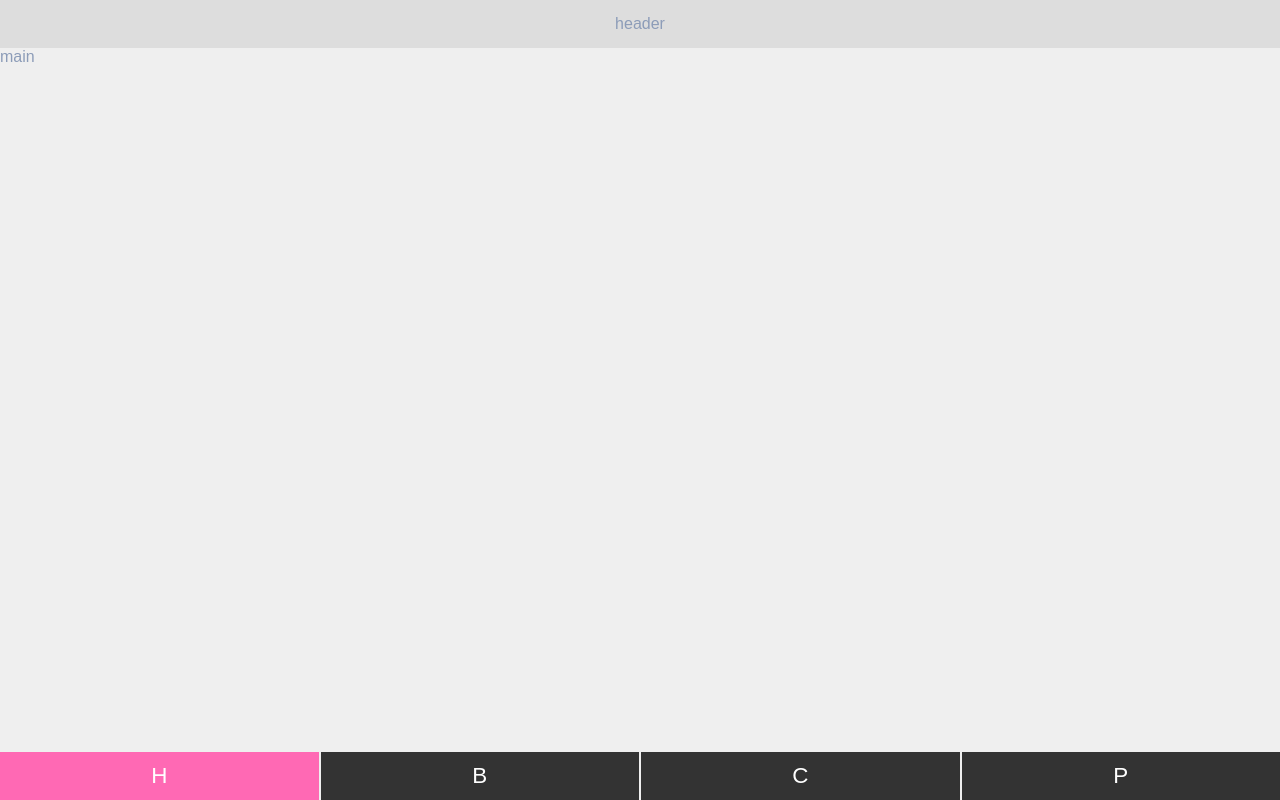
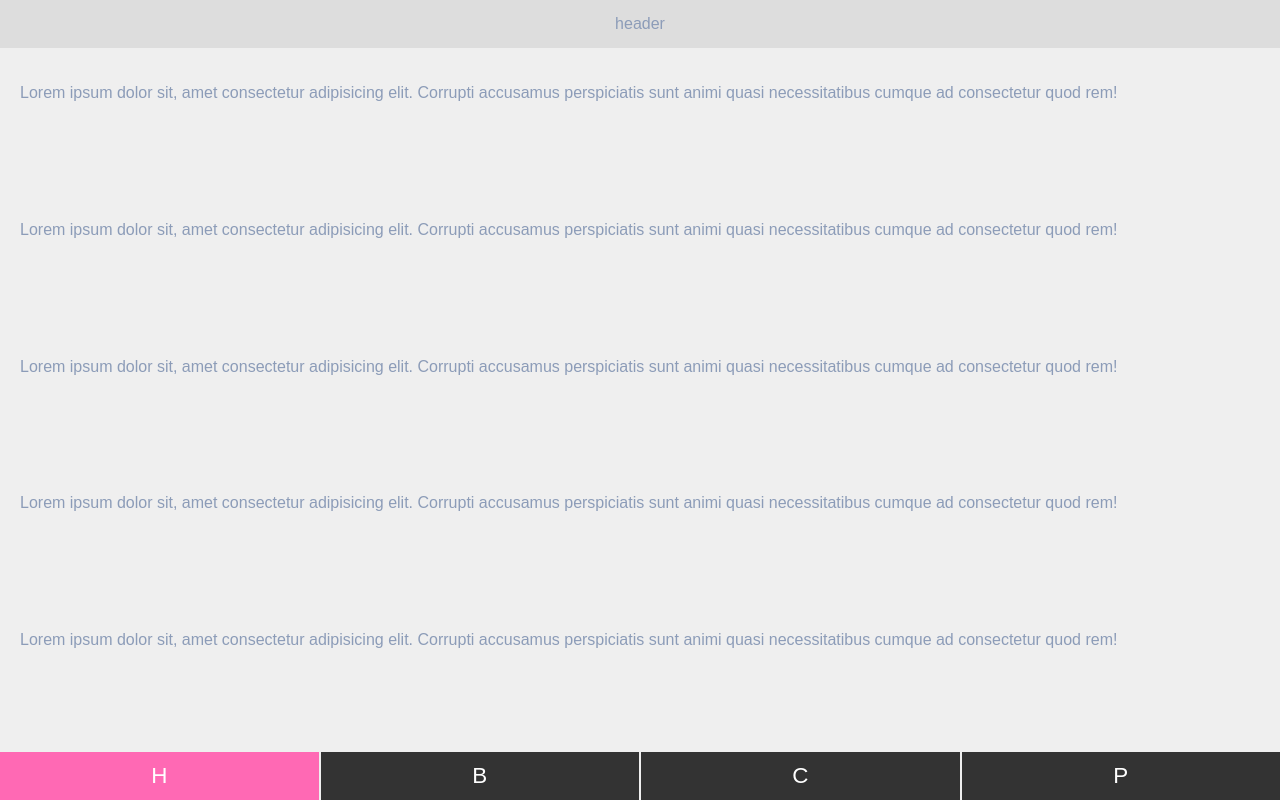
Before and after one commit to miriamhaenle/quiz-app, a website built with Parcel: page src/index.html in a window 1280 px wide. Built offline with nearby package versions, Linux system fonts and the light colour scheme.

Commit message:
Added new component styles

```diff
--- a/src/index.html
+++ b/src/index.html
@@ -8,7 +8,43 @@
   </head>
   <body class="main-grid">
     <header class="main-header">header</header>
-    <main>main</main>
+    <main class="scrollable p-20 gap-20">
+      <section class="question">
+        <p class="card--question">
+          Lorem ipsum dolor sit, amet consectetur adipisicing elit. Corrupti
+          accusamus perspiciatis sunt animi quasi necessitatibus cumque ad
+          consectetur quod rem!
+        </p>
+      </section>
+      <section class="question">
+        <p class="card--question">
+          Lorem ipsum dolor sit, amet consectetur adipisicing elit. Corrupti
+          accusamus perspiciatis sunt animi quasi necessitatibus cumque ad
+          consectetur quod rem!
+        </p>
+      </section>
+      <section class="question">
+        <p class="card--question">
+          Lorem ipsum dolor sit, amet consectetur adipisicing elit. Corrupti
+          accusamus perspiciatis sunt animi quasi necessitatibus cumque ad
+          consectetur quod rem!
+        </p>
+      </section>
+      <section class="question">
+        <p class="card--question">
+          Lorem ipsum dolor sit, amet consectetur adipisicing elit. Corrupti
+          accusamus perspiciatis sunt animi quasi necessitatibus cumque ad
+          consectetur quod rem!
+        </p>
+      </section>
+      <section class="question">
+        <p class="card--question">
+          Lorem ipsum dolor sit, amet consectetur adipisicing elit. Corrupti
+          accusamus perspiciatis sunt animi quasi necessitatibus cumque ad
+          consectetur quod rem!
+        </p>
+      </section>
+    </main>
     <nav class="navigation">
       <a class="navigation__link navigation__link--active" href="/">H</a>
       <a class="navigation__link" href="/bookmarks.html">B</a>
--- a/src/scss/_utility.scss
+++ b/src/scss/_utility.scss
@@ -2,3 +2,16 @@
   margin-left: auto;
   margin-right: auto;
 }
+
+.scrollable {
+  overflow: scroll; //wenn der Inhalt größer wird als sein container soll es scrollen
+}
+
+.p-20 {
+  padding: 20px;
+}
+
+.gap-20 {
+  display: grid;
+  gap: 20px;
+}
--- /dev/null
+++ b/src/scss/components/_card.scss
@@ -0,0 +1,8 @@
+.card {
+  padding: 20px;
+  background: #eee;
+  box-shadow: 0 6px 8px #0005;
+}
+
+.card__question {
+}
--- a/src/scss/styles.scss
+++ b/src/scss/styles.scss
@@ -5,3 +5,4 @@
 @import 'components/_main-grid.scss';
 @import 'components/main-header';
 @import 'components/navigation';
+@import 'components/card';
```
